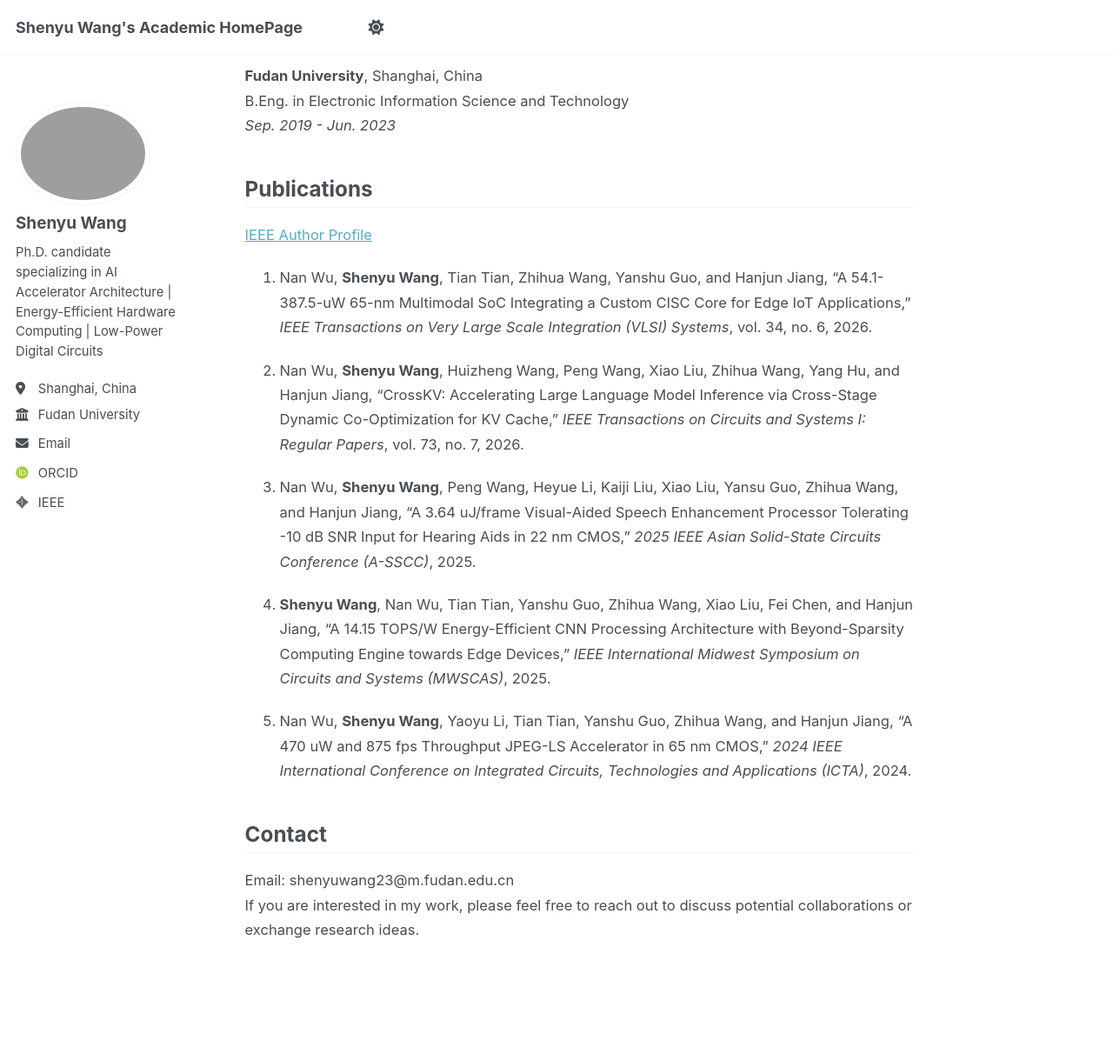
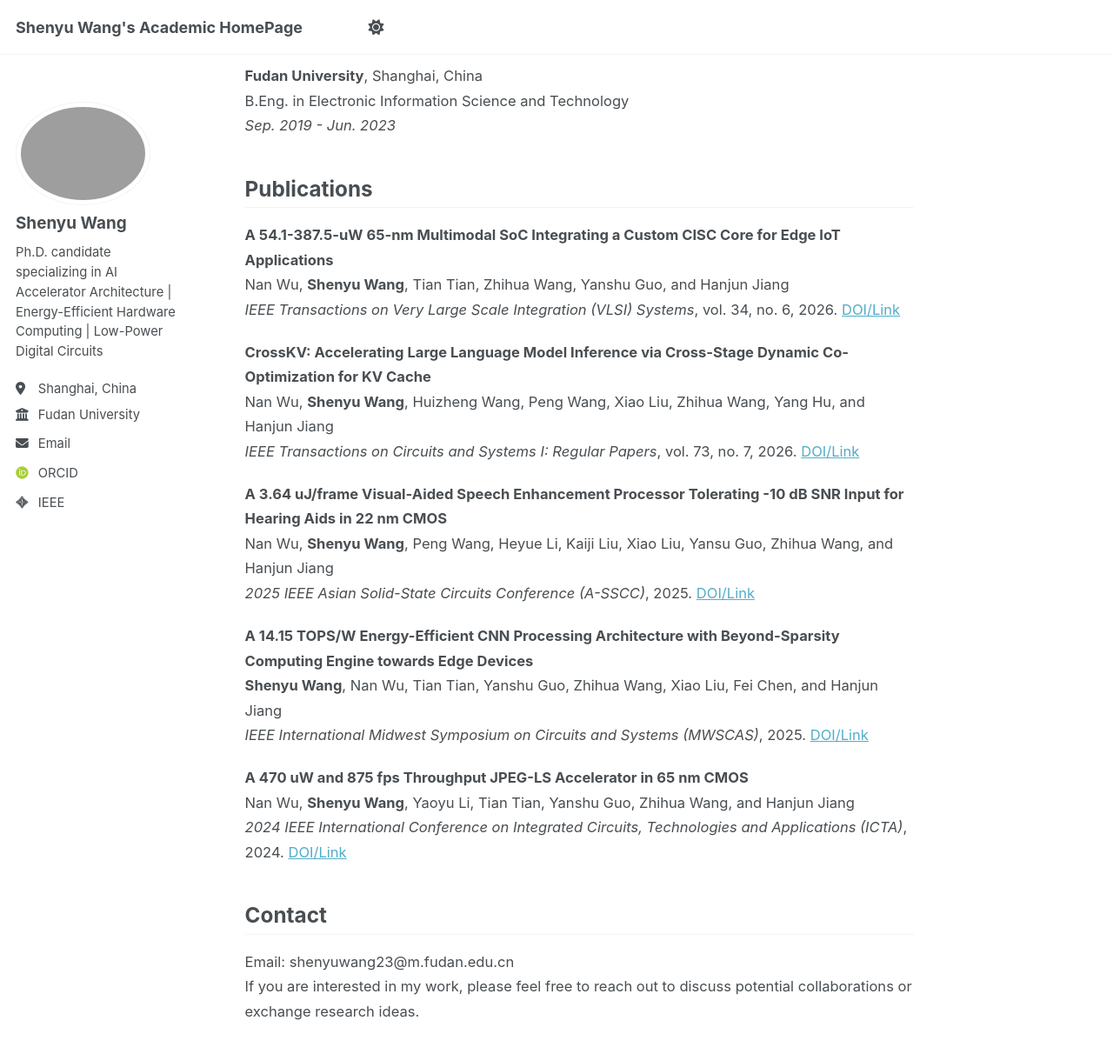
Before and after one commit to Shenyu-Wang/Shenyu-Wang.github.io, a Jekyll site: the page built from _pages/about.md, in a window 1280 px wide and 1400 px high, scrolled down 1957 px. Shown: the top 1212 px of the window at 87% size. Built offline with Jekyll 4.4.1, drawn with Linux system fonts in a browser that asks for light colours; some web fonts are replaced; a script that is not in the unit is left out.

Commit message:
Update publication links and formatting

```diff
--- a/_pages/about.md
+++ b/_pages/about.md
@@ -62,17 +62,25 @@ B.Eng. in Electronic Information Science and Technology
 
 Publications
 ------------------------
-[IEEE Author Profile](https://ieeexplore.ieee.org/author/37089865903)
+**A 54.1-387.5-uW 65-nm Multimodal SoC Integrating a Custom CISC Core for Edge IoT Applications**
+Nan Wu, **Shenyu Wang**, Tian Tian, Zhihua Wang, Yanshu Guo, and Hanjun Jiang
+*IEEE Transactions on Very Large Scale Integration (VLSI) Systems*, vol. 34, no. 6, 2026. [DOI/Link](https://ieeexplore.ieee.org/search/searchresult.jsp?newsearch=true&queryText=A%2054.1-387.5-uW%2065-nm%20Multimodal%20SoC%20Integrating%20a%20Custom%20CISC%20Core%20for%20Edge%20IoT%20Applications)
 
-1. Nan Wu, **Shenyu Wang**, Tian Tian, Zhihua Wang, Yanshu Guo, and Hanjun Jiang, "A 54.1-387.5-uW 65-nm Multimodal SoC Integrating a Custom CISC Core for Edge IoT Applications," *IEEE Transactions on Very Large Scale Integration (VLSI) Systems*, vol. 34, no. 6, 2026.
+**CrossKV: Accelerating Large Language Model Inference via Cross-Stage Dynamic Co-Optimization for KV Cache**
+Nan Wu, **Shenyu Wang**, Huizheng Wang, Peng Wang, Xiao Liu, Zhihua Wang, Yang Hu, and Hanjun Jiang
+*IEEE Transactions on Circuits and Systems I: Regular Papers*, vol. 73, no. 7, 2026. [DOI/Link](https://ieeexplore.ieee.org/search/searchresult.jsp?newsearch=true&queryText=CrossKV%3A%20Accelerating%20Large%20Language%20Model%20Inference%20via%20Cross-Stage%20Dynamic%20Co-Optimization%20for%20KV%20Cache)
 
-2. Nan Wu, **Shenyu Wang**, Huizheng Wang, Peng Wang, Xiao Liu, Zhihua Wang, Yang Hu, and Hanjun Jiang, "CrossKV: Accelerating Large Language Model Inference via Cross-Stage Dynamic Co-Optimization for KV Cache," *IEEE Transactions on Circuits and Systems I: Regular Papers*, vol. 73, no. 7, 2026.
+**A 3.64 uJ/frame Visual-Aided Speech Enhancement Processor Tolerating -10 dB SNR Input for Hearing Aids in 22 nm CMOS**
+Nan Wu, **Shenyu Wang**, Peng Wang, Heyue Li, Kaiji Liu, Xiao Liu, Yansu Guo, Zhihua Wang, and Hanjun Jiang
+*2025 IEEE Asian Solid-State Circuits Conference (A-SSCC)*, 2025. [DOI/Link](https://ieeexplore.ieee.org/search/searchresult.jsp?newsearch=true&queryText=A%203.64%20uJ%2Fframe%20Visual-Aided%20Speech%20Enhancement%20Processor%20Tolerating%20-10%20dB%20SNR%20Input%20for%20Hearing%20Aids%20in%2022%20nm%20CMOS)
 
-3. Nan Wu, **Shenyu Wang**, Peng Wang, Heyue Li, Kaiji Liu, Xiao Liu, Yansu Guo, Zhihua Wang, and Hanjun Jiang, "A 3.64 uJ/frame Visual-Aided Speech Enhancement Processor Tolerating -10 dB SNR Input for Hearing Aids in 22 nm CMOS," *2025 IEEE Asian Solid-State Circuits Conference (A-SSCC)*, 2025.
+**A 14.15 TOPS/W Energy-Efficient CNN Processing Architecture with Beyond-Sparsity Computing Engine towards Edge Devices**
+**Shenyu Wang**, Nan Wu, Tian Tian, Yanshu Guo, Zhihua Wang, Xiao Liu, Fei Chen, and Hanjun Jiang
+*IEEE International Midwest Symposium on Circuits and Systems (MWSCAS)*, 2025. [DOI/Link](https://ieeexplore.ieee.org/search/searchresult.jsp?newsearch=true&queryText=A%2014.15%20TOPS%2FW%20Energy-Efficient%20CNN%20Processing%20Architecture%20with%20Beyond-Sparsity%20Computing%20Engine%20towards%20Edge%20Devices)
 
-4. **Shenyu Wang**, Nan Wu, Tian Tian, Yanshu Guo, Zhihua Wang, Xiao Liu, Fei Chen, and Hanjun Jiang, "A 14.15 TOPS/W Energy-Efficient CNN Processing Architecture with Beyond-Sparsity Computing Engine towards Edge Devices," *IEEE International Midwest Symposium on Circuits and Systems (MWSCAS)*, 2025.
-
-5. Nan Wu, **Shenyu Wang**, Yaoyu Li, Tian Tian, Yanshu Guo, Zhihua Wang, and Hanjun Jiang, "A 470 uW and 875 fps Throughput JPEG-LS Accelerator in 65 nm CMOS," *2024 IEEE International Conference on Integrated Circuits, Technologies and Applications (ICTA)*, 2024.
+**A 470 uW and 875 fps Throughput JPEG-LS Accelerator in 65 nm CMOS**
+Nan Wu, **Shenyu Wang**, Yaoyu Li, Tian Tian, Yanshu Guo, Zhihua Wang, and Hanjun Jiang
+*2024 IEEE International Conference on Integrated Circuits, Technologies and Applications (ICTA)*, 2024. [DOI/Link](https://ieeexplore.ieee.org/search/searchresult.jsp?newsearch=true&queryText=A%20470%20uW%20and%20875%20fps%20Throughput%20JPEG-LS%20Accelerator%20in%2065%20nm%20CMOS)
 
 Contact
 ------------------------
```
